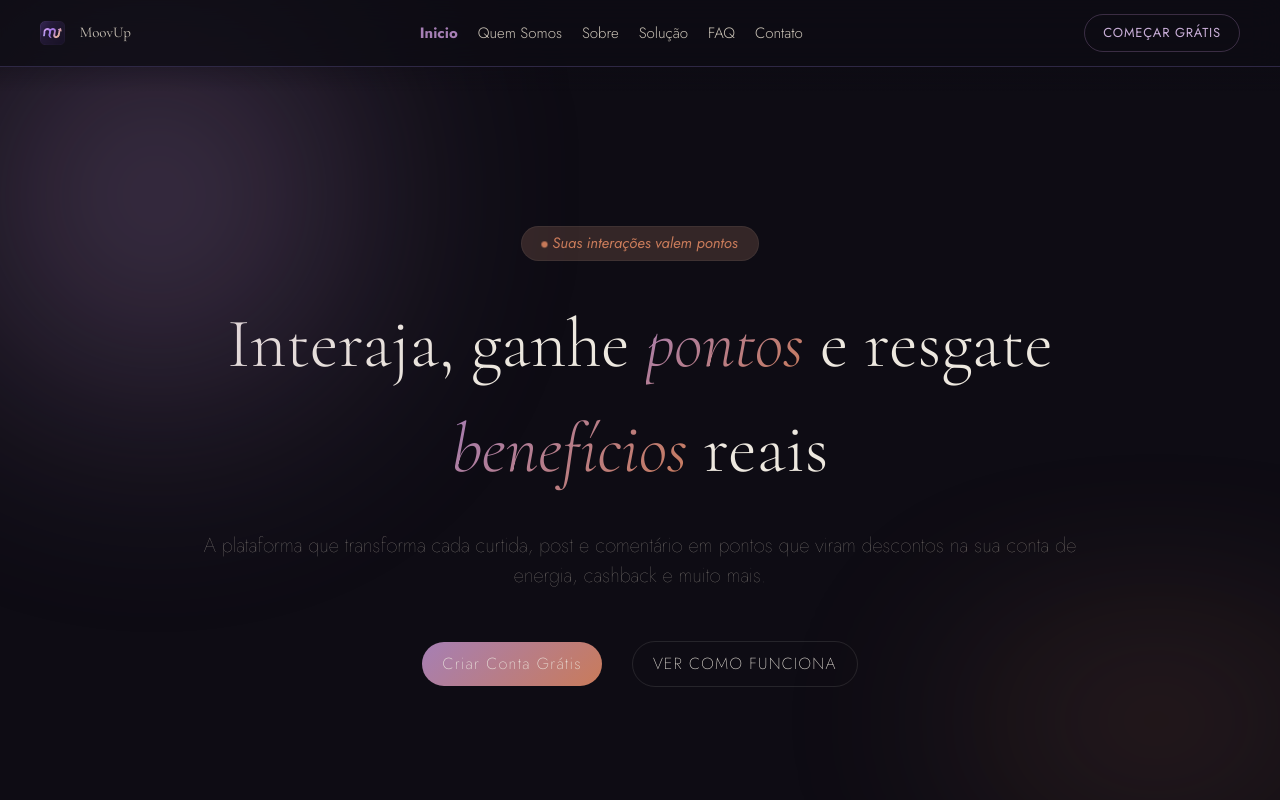
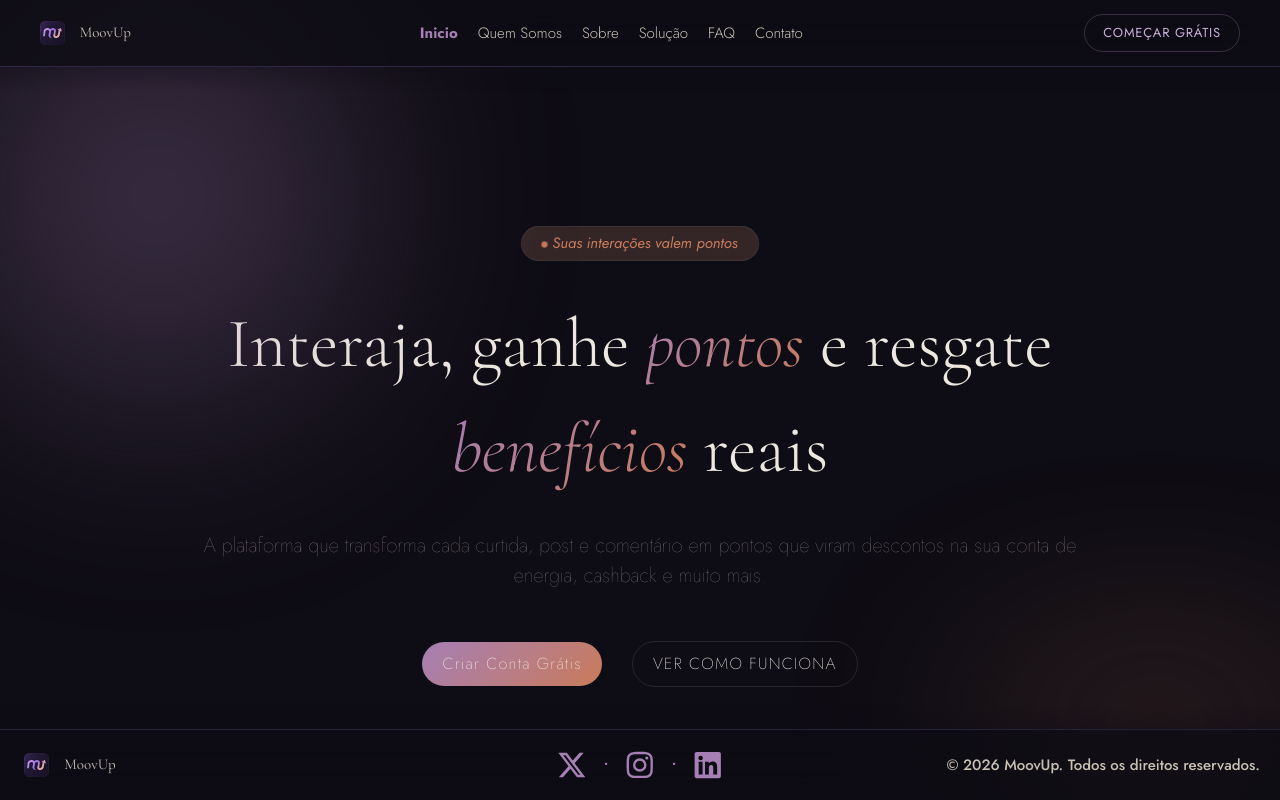
Before and after one commit to challenge-2026-MoovUp/challenge-2026-FrontEnd-2sem, a React (Vite) app: page / in a window 1280 px wide. Shown: the top 800 px of the page. Built offline with nearby package versions, Linux system fonts and the light colour scheme.

Commit message:
style: fixa o rodapé no fim da tela com sticky

```diff
--- a/src/components/layout/Footer.tsx
+++ b/src/components/layout/Footer.tsx
@@ -4,9 +4,12 @@ import { faInstagram, faLinkedin, faXTwitter } from '@fortawesome/free-brands-sv
 
 const socialLinkClass = "inline-flex items-center text-5xl text-aurora after:mx-[12px] after:inline-flex after:items-center after:text-[2.2rem] after:leading-none after:content-['•']"
 
+/* Par do Header: sticky bottom-0 no mesmo z-[1000]. Sticky, e não fixed, porque
+   assim o rodapé continua ocupando espaço no fluxo e nenhum conteúdo fica
+   escondido atrás dele no fim da página. */
 export default function Footer(){
     return (
-        <footer>
+        <footer className="sticky bottom-0 z-[1000]">
             <div className="relative flex w-full flex-col items-center gap-4 border-t border-dusk-light bg-void-78 p-6 font-sans text-2xl font-normal text-mist-dim backdrop-blur-[16px] before:content-[''] before:pointer-events-none before:absolute before:left-0 before:right-0 before:-top-[24px] before:h-[24px] before:bg-gradient-to-t before:from-void-28 before:to-transparent tablet:grid tablet:grid-cols-[1fr_auto_1fr] tablet:items-center tablet:gap-0 tablet:p-8">
                 <div className="flex w-40 justify-center tablet:justify-self-start">
                     <img src={Logo} className="h-auto w-1/4" />
```
